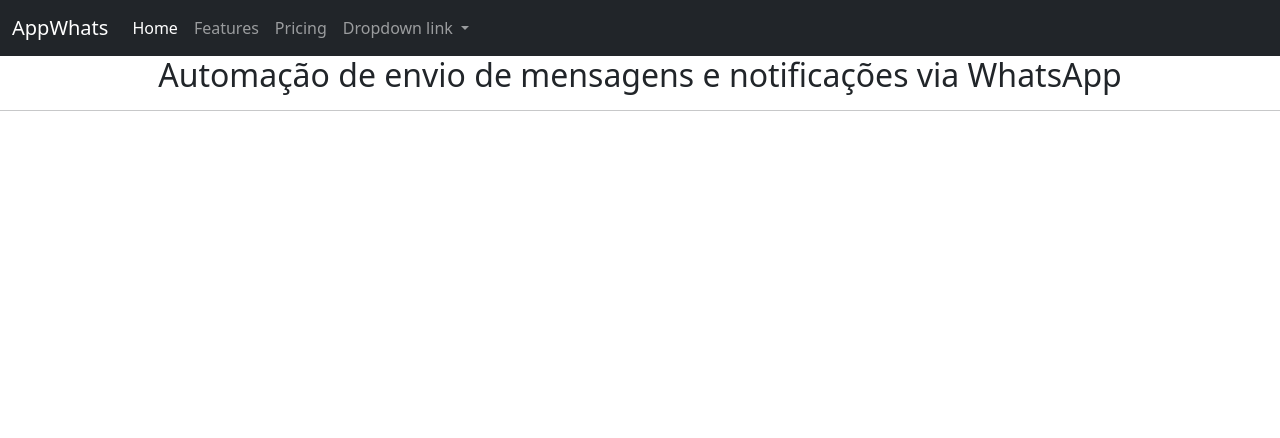
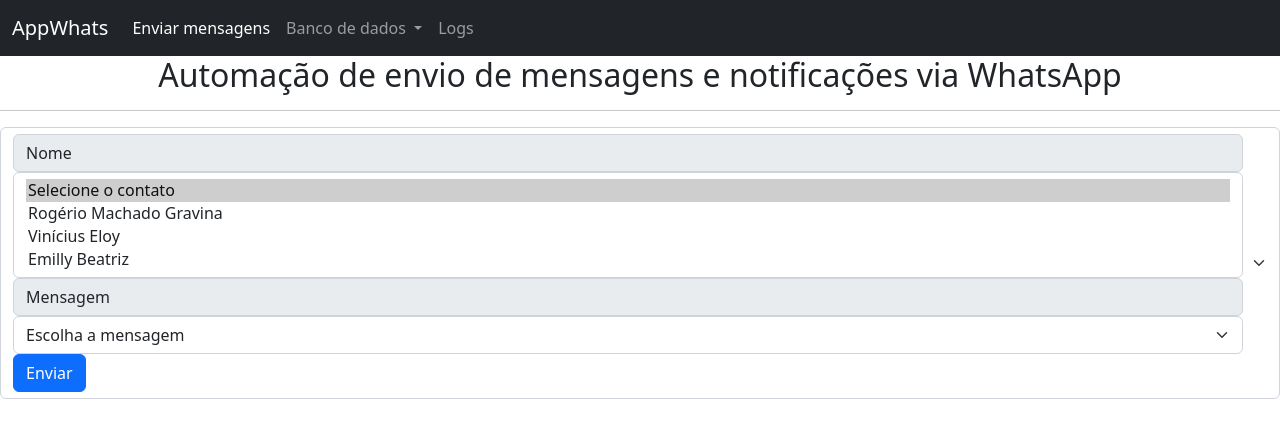
Before and after one commit to rmgravina/whatsapp_automation_flask, a Flask app: page / in a window 1280 px wide. Shown: the top 438 px of the page. Run offline with Flask 2, Linux system fonts and the light colour scheme; data comes from the database, SQL or seed files in the repository; both versions use the stored data as it was after the commit.

Commit message:
Operações de CRUD concluídas para as bases: pessoas e mensagens

```diff
--- a/app.py
+++ b/app.py
@@ -1,9 +1,149 @@
 # render_template: renderizar as páginas html dentro do diretório templates
 #request: Possibilitar o uso das requests GET e POST
-from flask import Flask, render_template, request
+from flask import Flask, render_template, request, flash, url_for, redirect, session
+from flask_sqlalchemy import SQLAlchemy
+import pywhatkit as kt
+
+
+
 
 app = Flask(__name__)
+app.secret_key = 'super secret key'
+app.config['SQLALCHEMY_DATABASE_URI'] = "sqlite:///automation_whats.sqlite3"
+db = SQLAlchemy(app)
+
+class pessoas(db.Model):
+    id = db.Column(db.Integer, primary_key=True)
+    nome = db.Column(db.String(50))
+    telefone = db.Column(db.String(14))
+
+    def __init__(self, nome, telefone):
+        self.nome = nome
+        self.telefone = telefone
+
+class mensagens(db.Model):
+    id = db.Column(db.Integer, primary_key=True)
+    tipo = db.Column(db.String(50))
+    mensagem = db.Column(db.String(500))
+
+    def __init__(self, tipo, mensagem):
+        self.tipo = tipo
+        self.mensagem = mensagem
+
 
 @app.route("/", methods=["GET", "POST"])
 def principal():
-    return render_template("index.html")
+    #tipos = mensagens.query.with_entities(mensagens.tipo).distinct()
+# CORRIGIR A PARTIR DAQUI (FILTRAR MSG POR TIPO)
+#    tipo_msg_select = request.form.get('tipo_msg')
+#    mensagens_filter = mensagens.query.filter_by(tipo=tipo_msg_select).all()
+
+    nome_select = request.form.getlist('nome_select')
+    mensagem_select = request.form.get('mensagem_select')
+
+    if request.method == 'POST':
+        flash(nome_select, 'error')
+        flash(mensagem_select, "error")
+
+
+    return render_template("index.html", pessoas=pessoas.query.all(), mensagens=mensagens.query.all())
+
+#BANCO DE DADOS: PESSOAS CRUD
+
+@app.route("/Consultar/Pessoas", methods=["GET", "POST"])
+def consultar_pessoas():
+    return render_template("consultar_pessoas.html", pessoas=pessoas.query.all())
+
+
+@app.route("/Cadastrar/Pessoas", methods=["GET", "POST"])
+def cadastrar_pessoas():
+    nome = request.form.get('nome')
+    telefone = request.form.get('telefone')
+
+    if request.method == 'POST':
+        if not nome or not telefone:
+            flash('Preencha todos os campos do formulário.', 'error')
+        else:
+            pessoa = pessoas(nome, telefone)
+            db.session.add(pessoa)
+            db.session.commit()
+            return redirect(url_for('consultar_pessoas'))
+    return render_template("cadastrar_pessoas.html")
+
+
+@app.route("/Consultar/<int:id>/atualizar_pessoas", methods=["GET", "POST"])
+def atualizar_pessoas(id):
+    pessoa = pessoas.query.filter_by(id=id).first()
+
+    if request.method == 'POST':
+        nome = request.form['nome']
+        telefone = request.form['telefone']
+
+        pessoas.query.filter_by(id=id).update({"nome":nome, "telefone":telefone})
+        db.session.commit()
+        return redirect(url_for('consultar_pessoas'))
+
+    return render_template("atualizar_pessoas.html", pessoa=pessoa)
+
+
+@app.route("/Consultar/<int:id>/excluir_pessoas", methods=["GET", "POST"])
+def excluir_pessoas(id):
+    pessoa = pessoas.query.filter_by(id=id).first()
+    db.session.delete(pessoa)
+    db.session.commit()
+    return redirect(url_for('consultar_pessoas'))
+
+
+
+#BANCO DE DADOS: MENSAGENS CRUD
+
+
+@app.route("/Consultar/Mensagens", methods=["GET", "POST"])
+def consultar_mensagens():
+    return render_template("consultar_mensagens.html", mensagens=mensagens.query.all())
+
+
+@app.route("/Cadastrar/Mensagens", methods=["GET", "POST"])
+def cadastrar_mensagens():
+    tipo = request.form.get('tipo')
+    mensagem = request.form.get('mensagem')
+
+    if request.method == 'POST':
+        if not tipo or not mensagem:
+            flash('Preencha todos os campos do formulário.', 'error')
+        else:
+            mensagem = mensagens(tipo, mensagem)
+            db.session.add(mensagem)
+            db.session.commit()
+            return redirect(url_for('consultar_mensagens'))
+    return render_template("cadastrar_mensagens.html")
+
+
+@app.route("/Consultar/<int:id>/atualizar_mensagens", methods=["GET", "POST"])
+def atualizar_mensagens(id):
+    mensagem = mensagens.query.filter_by(id=id).first()
+
+    if request.method == 'POST':
+        tipo = request.form['tipo']
+        mensagem = request.form['mensagem']
+
+        mensagens.query.filter_by(id=id).update({"tipo":tipo, "mensagem":mensagem})
+        db.session.commit()
+        return redirect(url_for('consultar_mensagens'))
+
+    return render_template("atualizar_mensagens.html", mensagem=mensagem)
+
+
+@app.route("/Consultar/<int:id>/excluir_mensagens", methods=["GET", "POST"])
+def excluir_mensagens(id):
+    mensagem = mensagens.query.filter_by(id=id).first()
+    db.session.delete(mensagem)
+    db.session.commit()
+    return redirect(url_for('consultar_mensagens'))
+
+
+
+
+if __name__ == '__main__':
+    db.create_all()
+    app.run(debug=True)
--- a/templates/base.html
+++ b/templates/base.html
@@ -5,7 +5,11 @@
     <meta name="viewport" content="width=device-width, initial-scale=1">
     <title>AppWhats</title>
     <link rel="stylesheet" href="https://cdn.jsdelivr.net/npm/bootstrap@5.2.0/dist/css/bootstrap.min.css" integrity="sha384-gH2yIJqKdNHPEq0n4Mqa/HGKIhSkIHeL5AyhkYV8i59U5AR6csBvApHHNl/vI1Bx" crossorigin="anonymous">
+
+
+
 </head>
+
 <body>
     <nav class="navbar navbar-expand-lg navbar-dark bg-dark">
         <div class="container-fluid">
@@ -16,23 +20,19 @@
           <div class="collapse navbar-collapse" id="navbarNavDropdown">
             <ul class="navbar-nav">
               <li class="nav-item">
-                <a class="nav-link active" aria-current="page" href="{{url_for('principal')}}">Home</a>
-              </li>
-              <li class="nav-item">
-                <a class="nav-link" href="#">Features</a>
-              </li>
-              <li class="nav-item">
-                <a class="nav-link" href="#">Pricing</a>
+                <a class="nav-link active" aria-current="page" href="{{url_for('principal')}}">Enviar mensagens</a>
               </li>
               <li class="nav-item dropdown">
                 <a class="nav-link dropdown-toggle" href="#" role="button" data-bs-toggle="dropdown" aria-expanded="false">
-                  Dropdown link
+                  Banco de dados
                 </a>
                 <ul class="dropdown-menu">
-                  <li><a class="dropdown-item" href="#">Action</a></li>
-                  <li><a class="dropdown-item" href="#">Another action</a></li>
-                  <li><a class="dropdown-item" href="#">Something else here</a></li>
+                  <li><a class="dropdown-item" href="{{url_for('consultar_pessoas')}}">Pessoas</a></li>
+                  <li><a class="dropdown-item" href="{{url_for('consultar_mensagens')}}">Mensagens</a></li>
                 </ul>
+              </li>
+              <li class="nav-item">
+                <a class="nav-link" href="#">Logs</a>
               </li>
             </ul>
           </div>
--- a/templates/index.html
+++ b/templates/index.html
@@ -1,5 +1,44 @@
 {% extends 'base.html' %}
+
 {% block content %}
 <h2 style="text-align: center;">Automação de envio de mensagens e notificações via WhatsApp</h2>
 <hr>
+
+{%- for flash in get_flashed_messages() %}
+  <div class="alert alert-danger">
+    {{flash}}
+  </div>
+
+{%- endfor %}
+
+<form action="{{url_for('principal')}}" method="POST" class="form-select">
+
+  <label class="input-group-text" for="inputGroupSelect01">Nome</label>
+  <select multiple class="form-select" id="inputGroupSelect01" name="nome_select">
+      <option selected>Selecione o contato</option>
+      {% for pessoa in pessoas %}
+      <option value="{{pessoa.id}}">{{pessoa.nome}}</option>
+      {% endfor %}
+  </select>
+
+  <!--<label class="input-group-text" for="inputGroupSelect02">Tipo da mensagem</label>
+  <select class="form-select" id="inputGroupSelect02" name="tipo_msg">
+    <option selected>Selecione o tipo da mensagem</option>
+    {% for tipo in tipos %}
+    <option value="{{tipo.id}}">{{tipo.tipo}}</option>
+    {% endfor %}
+  </select>-->
+
+  <label class="input-group-text" for="inputGroupSelect03">Mensagem</label>
+  <select class="form-select" id="inputGroupSelect03" name="mensagem_select">
+    <option selected>Escolha a mensagem</option>
+    {% for msg in mensagens %}
+    <option value="{{msg.id}}">{{msg.mensagem}}</option>
+    {% endfor %}
+  </select>
+  <button class="btn btn-primary" type="button">Enviar</button>
+
+</form>
+
+
 {% endblock content %}
```
Also changed, not shown: templates/atualizar_mensagens.html (added, +24 -0 lines), templates/atualizar_pessoas.html (added, +24 -0 lines), templates/cadastrar_mensagens.html (added, +24 -0 lines), templates/cadastrar_pessoas.html (added, +24 -0 lines), templates/consultar_mensagens.html (added, +31 -0 lines), templates/consultar_pessoas.html (added, +31 -0 lines), automation_whats.sqlite3 (added).
